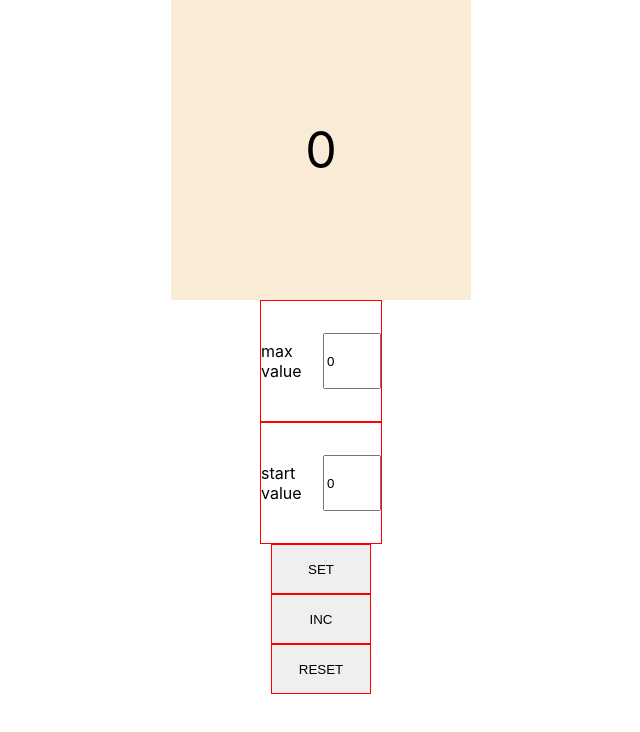
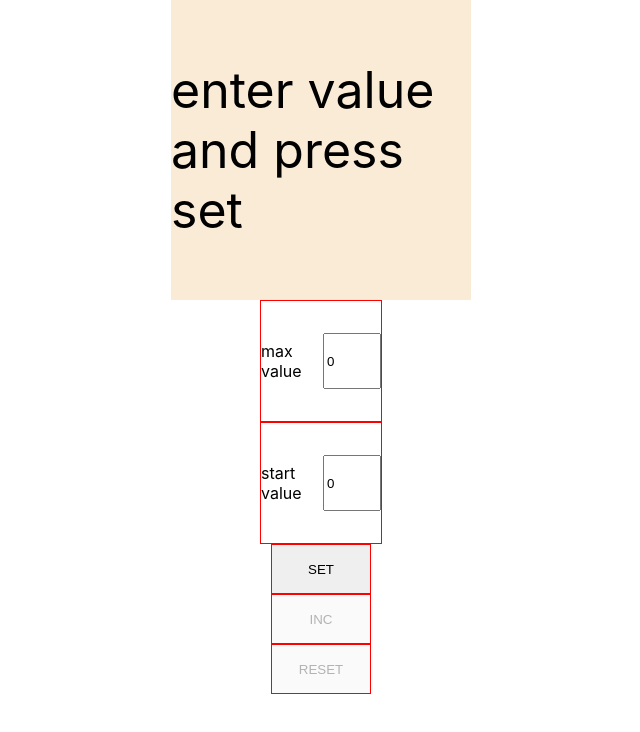
Before and after one commit to LuVuitton/localstorage-counter, a React (Create React App) app: page / in a window 1280 px wide. Shown: the top 732 px of the page, without its empty margins (319-959 px from the left). Built offline with nearby package versions, Linux system fonts and the light colour scheme.

Commit message:
screen mode

```diff
--- a/src/App.tsx
+++ b/src/App.tsx
@@ -2,42 +2,96 @@ import React, {useState} from 'react';
 import {ReusedButton} from "./ReusedButton";
 import {ReusedInput} from "./ReusedInput";
 import s from './App.module.css'
+import {MainScreen} from "./MainScreen";
+
+
+type dataButtonType = {
+    title: string,
+    disable: boolean
+}
+
+const buttons = [
+    {title: 'SET', disable: false},
+    {title: 'INC', disable: true},
+    {title: 'RESET', disable: true},
+]
+
+export type screenModeType = 'incorrect value'|'enter value and press set'|'screen value'
+
+function App() {
+
+
+    const [startValue, setStartValue] = useState(0)
+    const [maxValue, setMaxValue] = useState(0)
+    const [screenValue, setScreenValue] = useState(startValue)
+    const [screenMode, setScreenMode] = useState<screenModeType>('enter value and press set')
+    const [dataButton, setDataButton] = useState<Array<dataButtonType>>(buttons)
 
 
 
-
-function App() {
-    const [startValue, setStartValue] = useState(0)
-    const [maxValue, setMaxValue] = useState(0)
-    const [mainScreen, setMainScreen] = useState(startValue)
-
-    const changeMaxValue = (inputValue:string)=> setMaxValue(+inputValue)
-
-    const changeStartValue = (inputValue:string)=> {
-        if (+inputValue>=0) {
-            setStartValue(+inputValue)
+    const changeMaxValue = (inputValue: number) => {
+        setDataButton(dataButton.map(e => {
+            return e.title === 'SET' ? {...e, disable: false} :
+                e.title === 'RESET' ? {...e, disable: true} :
+                    e.title === 'INC' ? {...e, disable: true} : e
+        }))
+        setScreenMode('enter value and press set')
+        if (inputValue >= 0) {
+            setMaxValue(inputValue)
+        }
+    }
+    const changeStartValue = (inputValue: number) => {
+        setDataButton(dataButton.map(e => {
+            return e.title === 'SET' ? {...e, disable: false} :
+                e.title === 'RESET' ? {...e, disable: true} :
+                    e.title === 'INC' ? {...e, disable: true} : e
+        }))
+        setScreenMode('enter value and press set')
+        if (inputValue >= 0) {
+            setStartValue(inputValue)
         }
     }
 
-    const increment =() => {
-        if (mainScreen<maxValue) {
-            setMainScreen(mainScreen + 1)
+    const increment = () => {
+        if (screenValue < maxValue) {
+            setScreenValue(screenValue + 1)
+            setDataButton(dataButton.map(e => e.title === 'RESET' ? {...e, disable: false} : e))
         }
     }
-    const reset =() => setMainScreen(startValue)
-    const set = ()=> setMainScreen(startValue)
+    const reset = () => {
+        setDataButton(dataButton.map(e => e.title === 'RESET' ? {...e, disable: true} : e))
+        setScreenValue(startValue)
+    }
+    const set = () => {
+        setDataButton(dataButton.map(e => {
+            return e.title === 'SET' ? {...e, disable: true} :
+                e.title === 'INC' ? {...e, disable: false} : e
+        }))
+        setScreenMode('screen value')
+        setScreenValue(startValue)
+    }
+
 
     return (
         <>
-            {/*main screen*/}
-            <div className={s.mainScreen}>{mainScreen}</div>
 
-             <ReusedInput value={maxValue} title={'max value'} callback={changeMaxValue}/>{/*max value */}
-             <ReusedInput  value={startValue} title={'start value'} callback={changeStartValue}/> {/*start value */}
+            <MainScreen screenValue={screenValue} screenMode={screenMode}/>
+
+            <ReusedInput value={maxValue} title={'max value'} callback={changeMaxValue}/>{/*max value */}
+            <ReusedInput value={startValue} title={'start value'} callback={changeStartValue}/> {/*start value */}
             <div>
-                <ReusedButton  title={'SET'} callback={set}/> {/*SET */}
-                <ReusedButton  title={'INC'} callback={increment}/> {/*INC */}
-                <ReusedButton  title={'RESET'} callback={reset}/> {/*RESET */}
+                <ReusedButton
+                    title={dataButton[0].title}
+                    callback={set}
+                    disable={dataButton[0].disable}/> {/*SET */}
+                <ReusedButton
+                    title={dataButton[1].title}
+                    callback={increment}
+                    disable={dataButton[1].disable}/> {/*INC */}
+                <ReusedButton
+                    title={dataButton[2].title}
+                    callback={reset}
+                    disable={dataButton[2].disable}/> {/*RESET */}
             </div>
 
         </>
--- /dev/null
+++ b/src/MainScreen.tsx
@@ -0,0 +1,20 @@
+import s from "./App.module.css";
+import React from "react";
+import {screenModeType} from "./App";
+
+
+type MainScreenPropsType = {
+    screenMode:screenModeType
+    screenValue:number
+}
+
+
+export const MainScreen = (props: MainScreenPropsType) => {
+        return (
+            <div>
+                <div className={s.mainScreen}>
+                    {props.screenMode ==='screen value'? props.screenValue:props.screenMode}
+                </div>
+            </div>
+        );
+    };
--- a/src/ReusedButton.tsx
+++ b/src/ReusedButton.tsx
@@ -3,7 +3,8 @@ import s from './ReusedButton.module.css'
 
 type PropsType = {
     title: string,
-    callback: () => void
+    callback: () => void,
+    disable: boolean
 }
 export const ReusedButton = (props: PropsType) => {
 
@@ -15,7 +16,7 @@ export const ReusedButton = (props: PropsType) => {
     return (
         <div className={s.wrapper}>
 
-            <button
+            <button disabled={props.disable}
                 onClick={onCLickHandler}>{props.title}
             </button>
 
--- a/src/ReusedInput.tsx
+++ b/src/ReusedInput.tsx
@@ -4,12 +4,12 @@ import s from './ReusedInput.module.css'
 type PropsType ={
     value: number
     title:string,
-    callback:(inputValue:string)=>void
+    callback:(inputValue:number)=>void
 }
 export const ReusedInput = (props:PropsType) => {
 
     const onchangeHandler = (e:ChangeEvent<HTMLInputElement>)=> {
-        props.callback(e.currentTarget.value)
+        props.callback(e.currentTarget.valueAsNumber)
     }
 
 
```
